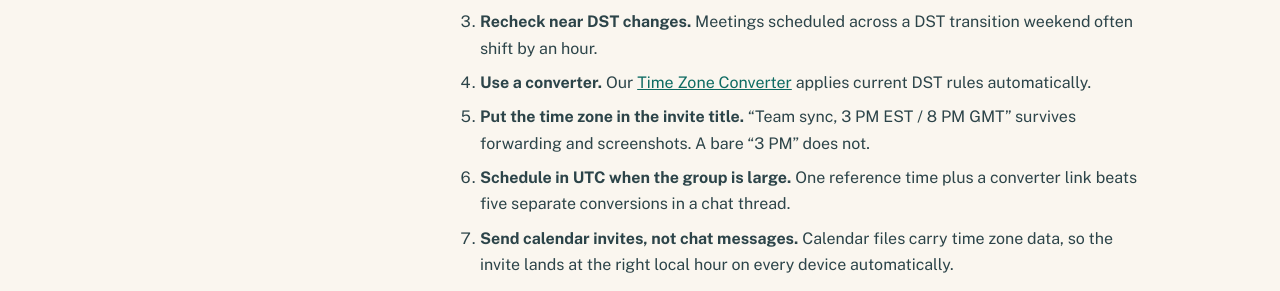
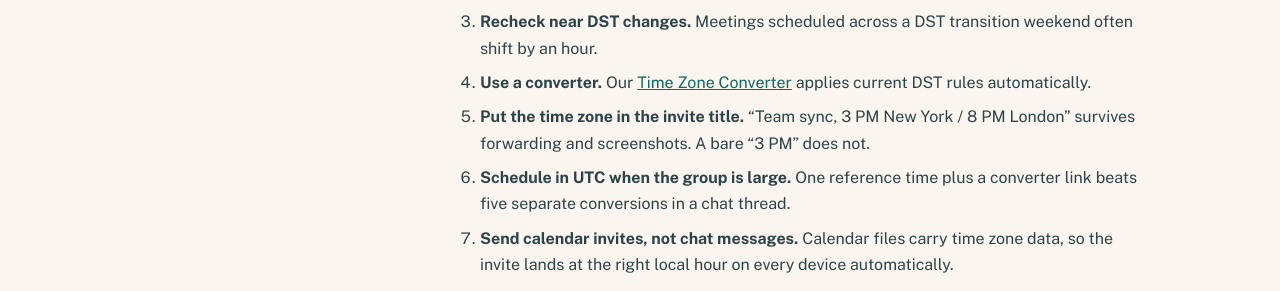
Before and after one commit to zaidmeo09-dhangal/agedatecalc, a Jekyll site: the page built from _posts/2026-10-25-time-zones-explained.md, in a window 1280 px wide and 900 px high, scrolled down 5569 px. Shown: the part 153-444 px from the top of the window. Built offline with Jekyll 4.4.1, drawn with Linux system fonts in a browser that asks for light colours.

Commit message:
SEO audit fixes: broken links, titles, DST 2027, schema, og:image

```diff
--- a/_posts/2026-10-25-time-zones-explained.md
+++ b/_posts/2026-10-25-time-zones-explained.md
@@ -154,7 +154,7 @@
 2. **Watch the date line.** Converting across the Pacific can land you on a different calendar day.
 3. **Recheck near DST changes.** Meetings scheduled across a DST transition weekend often shift by an hour.
 4. **Use a converter.** Our [Time Zone Converter]({{ '/time-zone-converter/' | relative_url }}) applies current DST rules automatically.
-5. **Put the time zone in the invite title.** "Team sync, 3 PM EST / 8 PM GMT" survives forwarding and screenshots. A bare "3 PM" does not.
+5. **Put the time zone in the invite title.** "Team sync, 3 PM New York / 8 PM London" survives forwarding and screenshots. A bare "3 PM" does not.
 6. **Schedule in UTC when the group is large.** One reference time plus a converter link beats five separate conversions in a chat thread.
 7. **Send calendar invites, not chat messages.** Calendar files carry time zone data, so the invite lands at the right local hour on every device automatically.
 8. **Confirm the day for far-apart zones.** Anything spanning more than about 8 hours of offset can flip the calendar date. A one-line "that is Tuesday your time, right?" prevents the classic miss.
```
